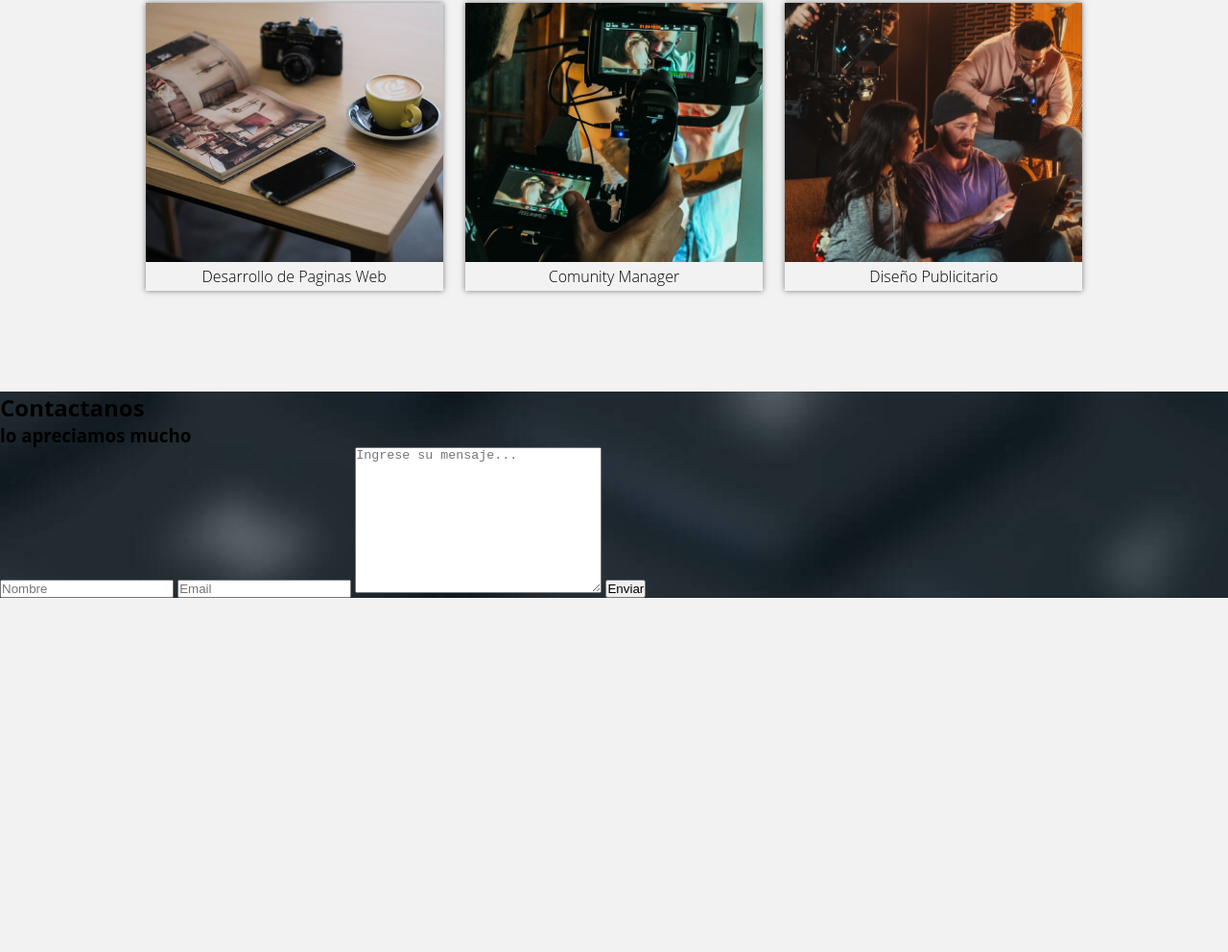
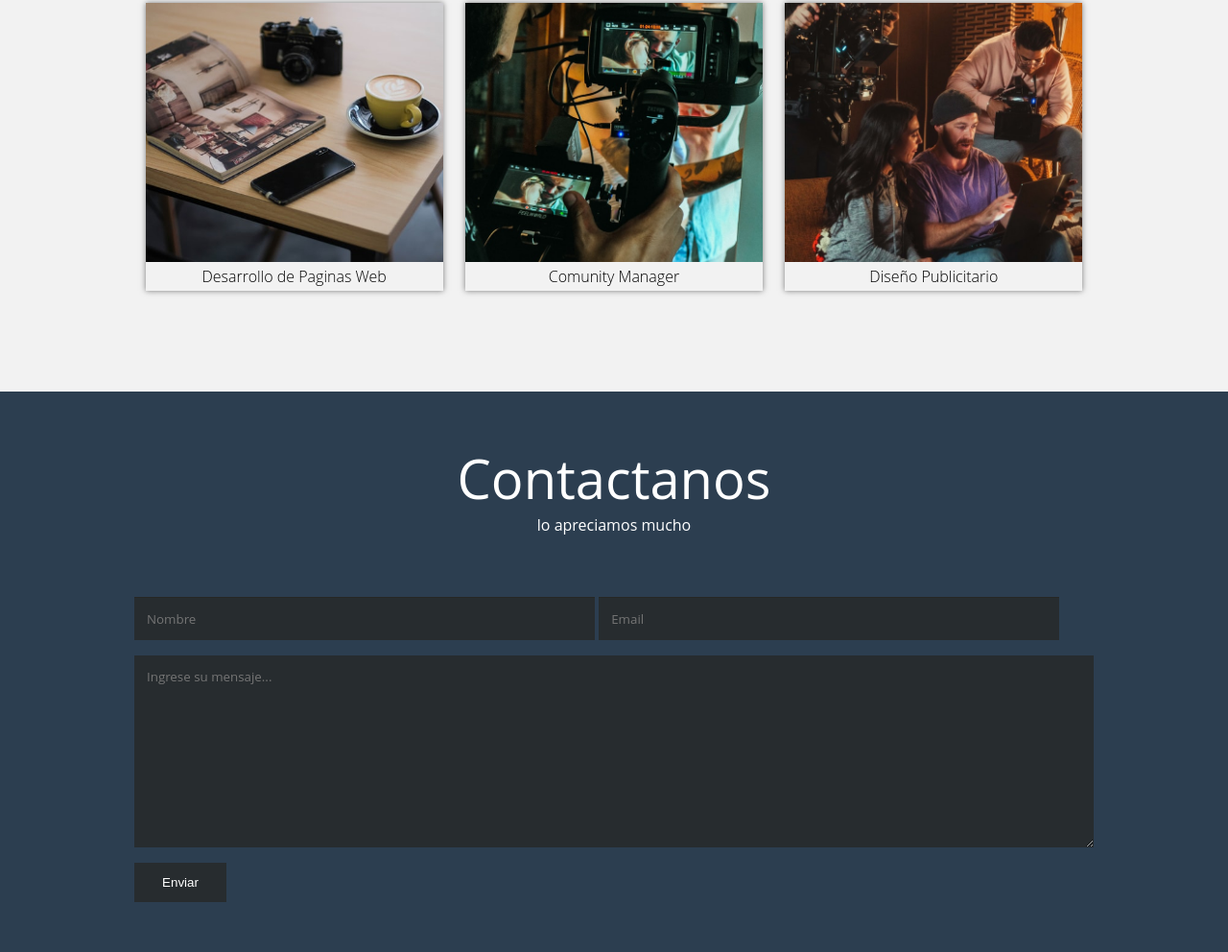
Before and after one commit to M4rv1c0s/OSATI, a plain HTML site: page index.html in a window 1280 px wide. Shown: the part 3394-4386 px from the top of the page at 96% size. Before the commit the page ends 4017 px from the top, so only its background shows below. Drawn offline with Linux system fonts and the light colour scheme.

Commit message:
Add files via upload

```diff
--- a/estilos.css
+++ b/estilos.css
@@ -155,13 +155,68 @@ nav .enlaces a:hover{
 .textos>h1{font-size:80px;}
 .textos>h2{font-size: 30px; font-weight: 300;}
 /*main*/
-.contenedor{
+
+/*inicio footer*/
+.contenedor-fo{
     width: 90%;
     max-width: 1000px;
     margin: auto;
     overflow:hidden;
     padding:52px 0;
 }
+.titulo-footer, .subtitulo-footer{
+    color:#fff;
+    text-align: center;
+    font-weight: 400;
+    font-size: 56px;
+}
+.subtitulo-footer{
+    font-size:16px;
+    margin-bottom:64px; /*font-weigth:400;*/
+}
+footer{
+    background:#2c3e50;
+    height:auto;
+}
+
+input[type="text"], input[type="email"]{
+    display:inline-block;
+    width: 48%;
+    padding: 13px;
+    border:none;
+    color:#fff;
+    font-family:'open sans';
+    background: rgba(37,37,33,.7);
+    margin-bottom: 16px;
+    border-top: 1px solid rgba(37,37,33,.7);
+}
+input[type="text"]:focus, input[type="email"]:focus, textarea:focus{
+
+    border-top: 1px solid rgba(255, 255, 255, 0.7);
+
+}
+textarea{
+    display: block;
+    width: 100%;
+    max-width: 100%;
+    min-width: 100%;
+    max-height: 200px;
+    min-height: 200px;
+    background: rgba(37,37,33,.7);
+    padding: 13px;
+    border:none;
+    color:#fff;
+    font-family:'open sans';
+    margin-bottom: 16px;
+}
+input[type="submit"]{
+    display: inline-block;
+    padding: 13px;
+    border:none;
+    color:#fff;
+    background: rgba(37,37,33,.7);
+    width: 96px;
+} /* fin footer*/
 .sobre-nosotros{
     text-align: center;
     font-size: 56px;
@@ -181,7 +236,7 @@ nav .enlaces a:hover{
     line-height:24px;
     color: rgb(24,16,16);
 }
-.acerca-de .boton{
+/*.acerca-de .boton{
     display:inline-block;
     padding:6px;
     width: 128px;
@@ -193,7 +248,7 @@ nav .enlaces a:hover{
     text-decoration: none;
     border-radius: 16px;
     margin-top: 24px;
-}
+}*/
 .contenedor{
     margin:auto;
     padding: var(--margenes) 0;
@@ -255,10 +310,10 @@ nav .enlaces a:hover{
 
     display: flex;
     color: #fff;
-    justify-content: space-between;
+    justify-content: space-around;
     margin:auto;
-    flex-wrap: wrap;
-
+    flex-wrap:wrap;
+    width:95%;
 }
 
 .caja-servicios>h4{
@@ -330,7 +385,7 @@ nav .enlaces a:hover{
 
 /*footer*/
 
-footer{background:url(img/teclado.jpg);}
+/*footer{background:url(img/teclado.jpg);}*/
 
 .marca-logo{
     width: 40%;
@@ -357,9 +412,9 @@ footer{background:url(img/teclado.jpg);}
 
 }
 
-footer p{
+/*footer p{
     margin-top: var(--espacios);
-}
+}*/
 
 @media screen and (max-width: 700px){
     .nav2{
@@ -368,6 +423,11 @@ footer p{
     .icono{
         display:block;
         cursor:pointer;
+
+    }
+    .caja-servicios{
+        width:45%;
+        margin-bottom: var(--margenes);
     }
     .enlaces{
         position: fixed;
@@ -388,6 +448,7 @@ footer p{
         background:#34495e;
         color:#fff;
     }
+
     .textos>h1{ font-size: 70px;}
     .textos>h2{font-size:35px;}
     .content-card{
```
